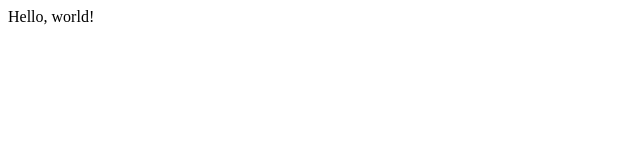
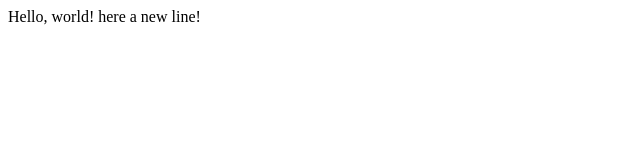
Before and after one commit to sonilait/project0, a plain HTML site: page index.html in a window 1280 px wide. Shown: the whole page, without its empty margins (0-640 px from the left). Drawn offline with Linux system fonts and the light colour scheme.

Commit message:
Added new line

```diff
--- a/index.html
+++ b/index.html
@@ -5,5 +5,6 @@
     </head>
     <body>
         Hello, world!
+        here a new line!
     </body>
 </html>
```
